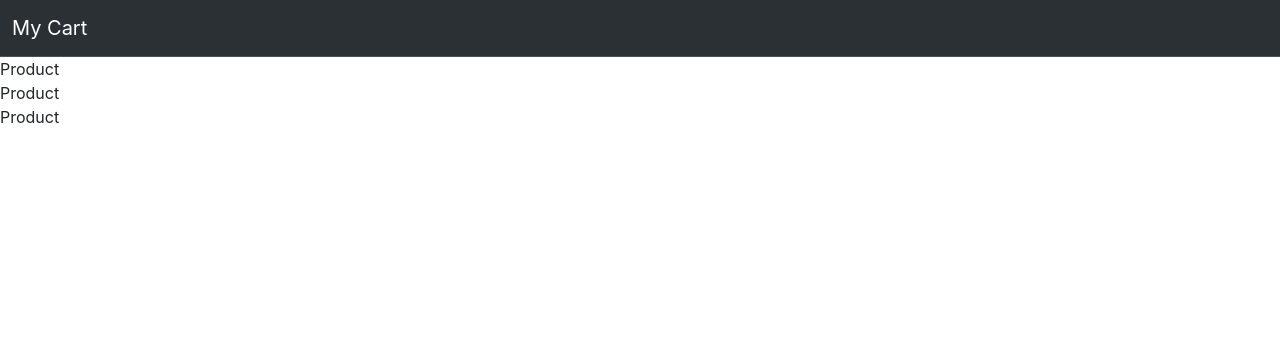
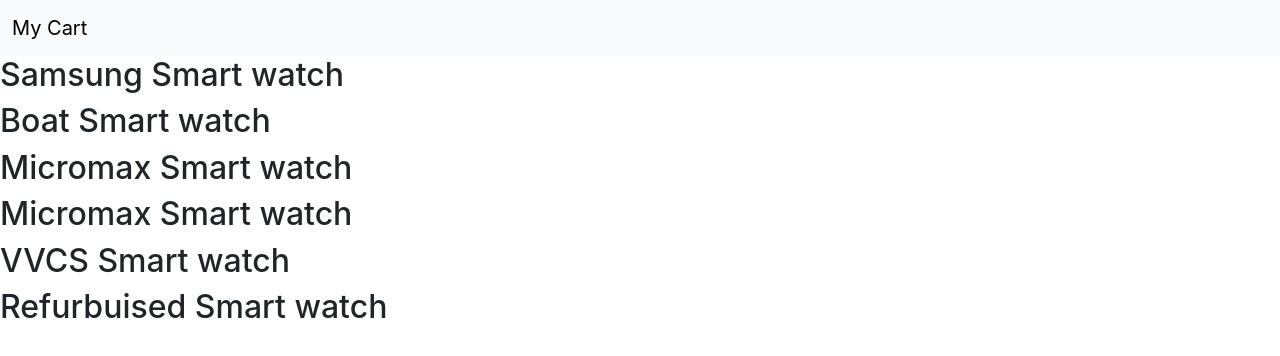
Before and after one commit to prashantkrt/ReactJS-Beginner, a React (Create React App) app in the folder my-cart-react-app/: page / in a window 1280 px wide. Shown: the top 356 px of the page. Built offline with nearby package versions, Linux system fonts and the light colour scheme.

Commit message:
Learning React props usage

```diff
--- a/my-cart-react-app/src/App.js
+++ b/my-cart-react-app/src/App.js
@@ -3,6 +3,7 @@
 import Navbar from "./components/Navbar";
 import ProductList from "./components/ProductList";
 import Footer from "./components/Footer";
+import Product from "./components/Product";
 
 function App() {
   const productList = [
@@ -21,12 +22,27 @@
       productName: "Micromax Smart watch",
       quantity: 0,
     },
+    {
+      price: 2200,
+      productName: "Micromax Smart watch",
+      quantity: 0,
+    },
+    {
+      price: 1000,
+      productName: "VVCS Smart watch",
+      quantity: 0,
+    },
+    {
+      price: 200,
+      productName: "Refurbuised Smart watch",
+      quantity: 0,
+    },
   ];
 
   return (
     <>
-      <Navbar/>
-      <ProductList productList={productList}/>
+      <Navbar />
+      <ProductList productList={productList} />
       <Footer />
     </>
   );
--- a/my-cart-react-app/src/components/Footer.js
+++ b/my-cart-react-app/src/components/Footer.js
@@ -1,4 +1,3 @@
-import React from 'react';
 import { Component } from 'react';
 
 class Footer extends Component {
--- a/my-cart-react-app/src/components/Navbar.js
+++ b/my-cart-react-app/src/components/Navbar.js
@@ -1,15 +1,15 @@
-import React, { Component } from 'react';
+import React, { Component } from "react";
 
 class Navbar extends Component {
   state = {};
   render() {
     return (
-      <nav className="navbar navbar-expand-lg bg-body-tertiary navbar bg-dark border-bottom border-body" data-bs-theme="dark">
+      <nav className="navbar navbar-expand-lg bg-body-tertiary">
         <div className="container-fluid">
           <a className="navbar-brand" href="#">
             My Cart
           </a>
-          </div>
+        </div>
       </nav>
     );
   }
--- a/my-cart-react-app/src/components/Product.js
+++ b/my-cart-react-app/src/components/Product.js
@@ -1,7 +1,12 @@
 import React from 'react'
 
 export default function Product(props) {
+  console.log({props});
   return (
-    <div>Product</div>
+    <div className='row'>
+      <div className='col-6'>
+         <h2>{props.product.productName}</h2>
+      </div>
+    </div>
   )
 }
--- a/my-cart-react-app/src/components/ProductList.js
+++ b/my-cart-react-app/src/components/ProductList.js
@@ -2,9 +2,10 @@
 import Product from './Product'
 
 export default function ProductList(props) {
+  console.log({props},"My ProductList Component");
   return (
-      props.productList.map((product)=>{
-            return <Product product={product}/>
+      props.productList.map((product,index)=>{
+            return <Product product={product} key={index}/>
       })
   )
 }
```
